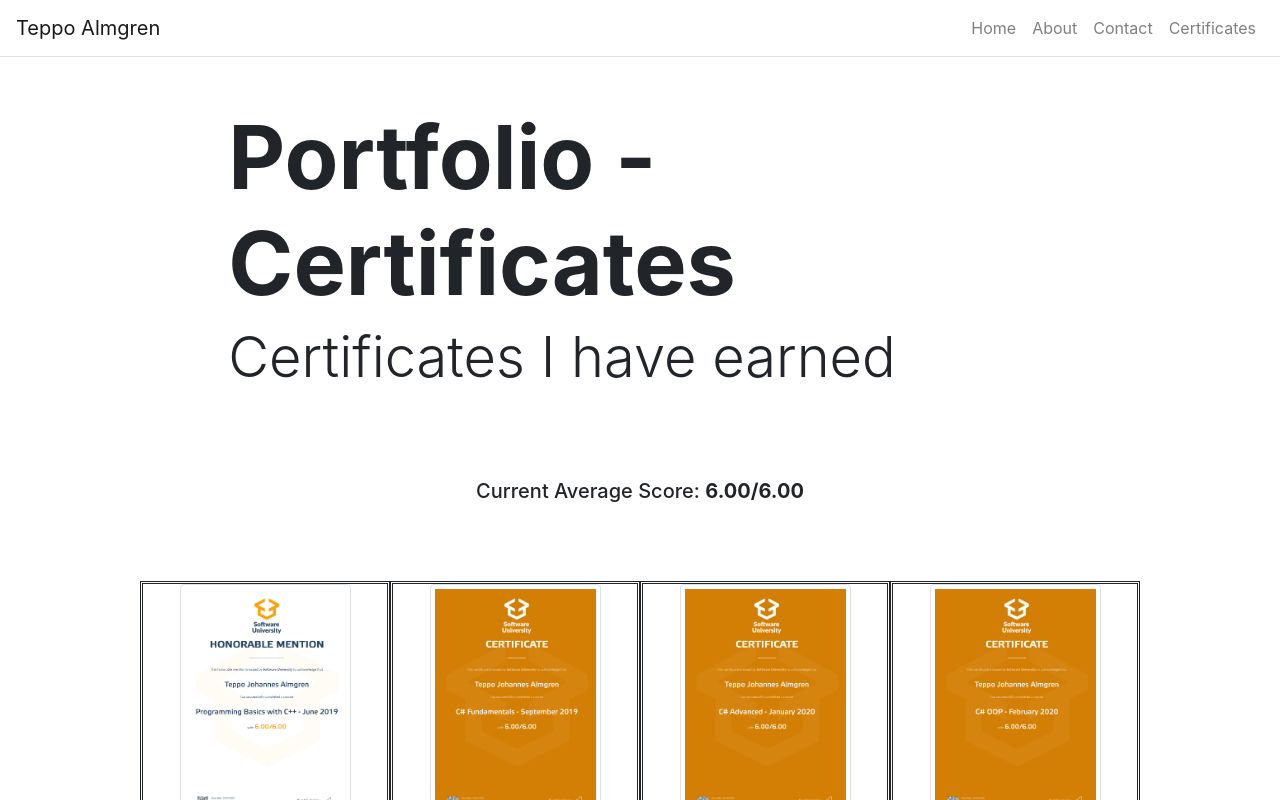
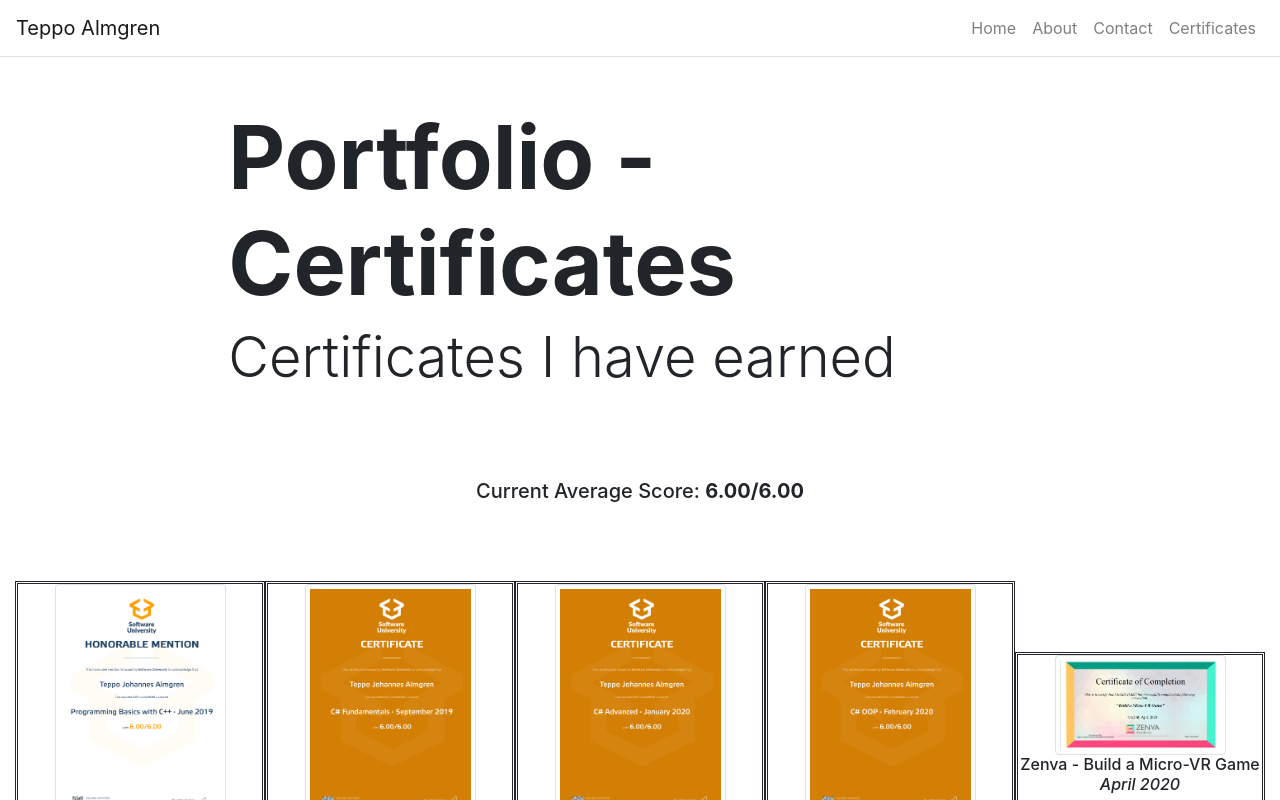
Before and after one commit to JonHanes/portfolio, a React (Create React App) app: page /certificates in a window 1280 px wide. Shown: the top 800 px of the page. Built offline with nearby package versions, Linux system fonts and the light colour scheme.

Commit message:
Update the portfolio site

```diff
--- a/src/Components/ImageGallery.js
+++ b/src/Components/ImageGallery.js
@@ -10,7 +10,7 @@ import CPPPBJune2019 from "../Assets/Images/Certificates/CPP-PB-JUN2019.png"
 import CSFUNDSEP2019 from "../Assets/Images/Certificates/CS-FUND-SEP2019.png"
 import CSADVJAN2020 from "../Assets/Images/Certificates/CS-ADV-JAN2020.png"
 import CSOOPFEB2020 from "../Assets/Images/Certificates/CS-OOP-FEB2020.png"
-
+import ZENVA_MICROVR from "../Assets/Images/Certificates/Zenva_BuildMicro-VRGame.PNG"
 //#endregion
 
 class ImageGallery extends Component {
@@ -47,6 +47,12 @@ class ImageGallery extends Component {
                             <h6>C# OOP Certificate (6.00/6.00) <br/>
                             <i>February 2020</i></h6>
                         </div>
+
+                        <div className="gallery-imageWrapper">
+                            <Image className="gallery-smallImg" src={ZENVA_MICROVR} thumbnail />
+                            <h6>Zenva - Build a Micro-VR Game<br/>
+                            <i>April 2020</i></h6>
+                        </div>
                         <br/>
                         <p className="boldTextWithTopMargin">...and more to come as I'm still studying...</p>
                 </Container>
--- a/src/Pages/AboutPage.js
+++ b/src/Pages/AboutPage.js
@@ -94,7 +94,10 @@ function AboutPage(props) {
             <h3>Future goals</h3>
             I wish to eventually find work in the game development industry.<br/>
             However, for now, the most important thing for me to do is work in the IT-industry so that I may learn more along the way.<br/>
-            I will always take the time to learn more, as there are a lot of things that interest me.<br/>
+            I will always take the time to learn more, as there are a lot of things that interest me.<br/><br/>
+
+            Recently I have started taking additional courses on online sites, as I wish to learn more about Blender, Unity, Unreal Engine and C#/C++.<br/>
+            Not to mention it would be beneficial to have certificates that show that I have the relevant experience.<br/>
             <br/>
 
             <h3>Current Situation</h3>
```
Also changed, not shown: src/Assets/Images/ApartmentImg.png, src/Assets/Images/Certificates/Zenva_BuildMicro-VRGame.PNG (added).
